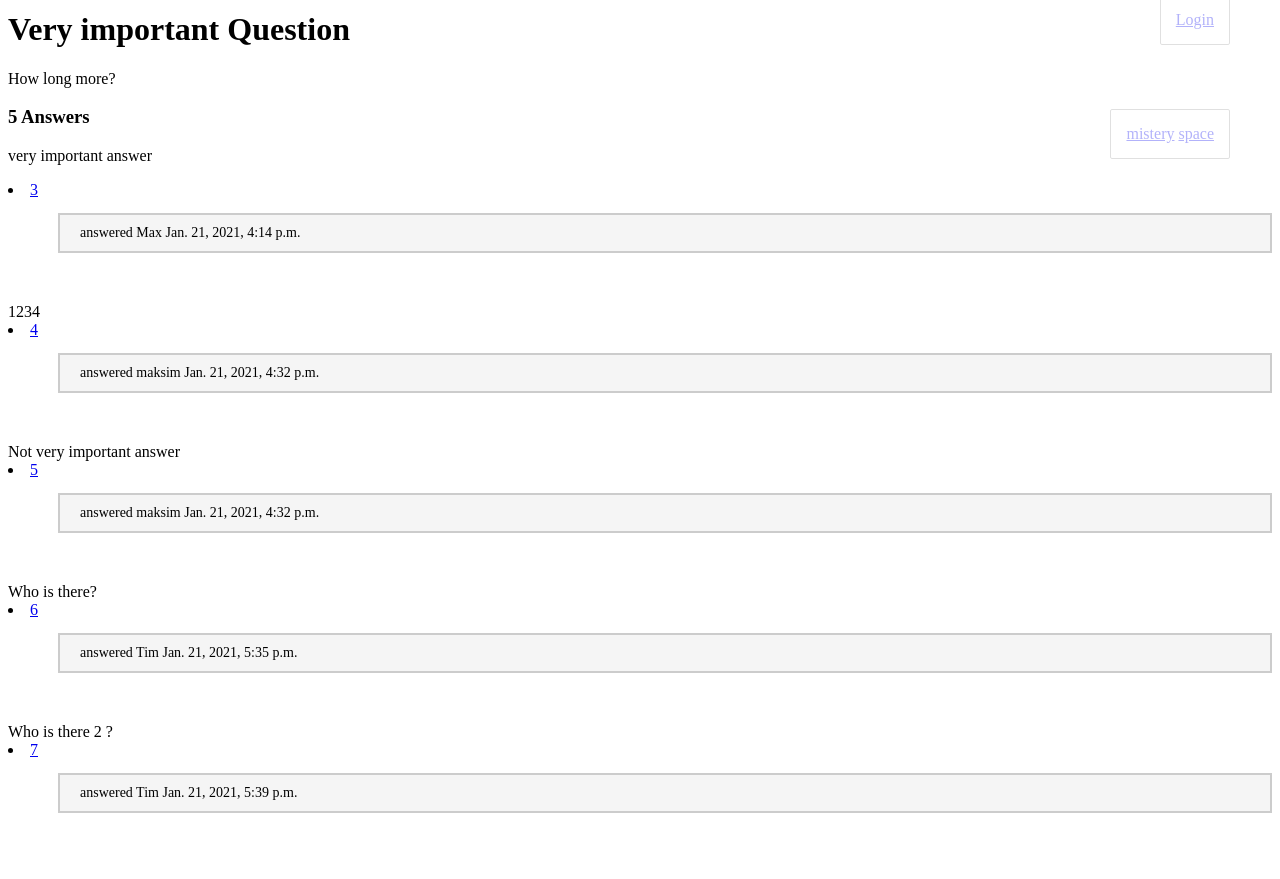
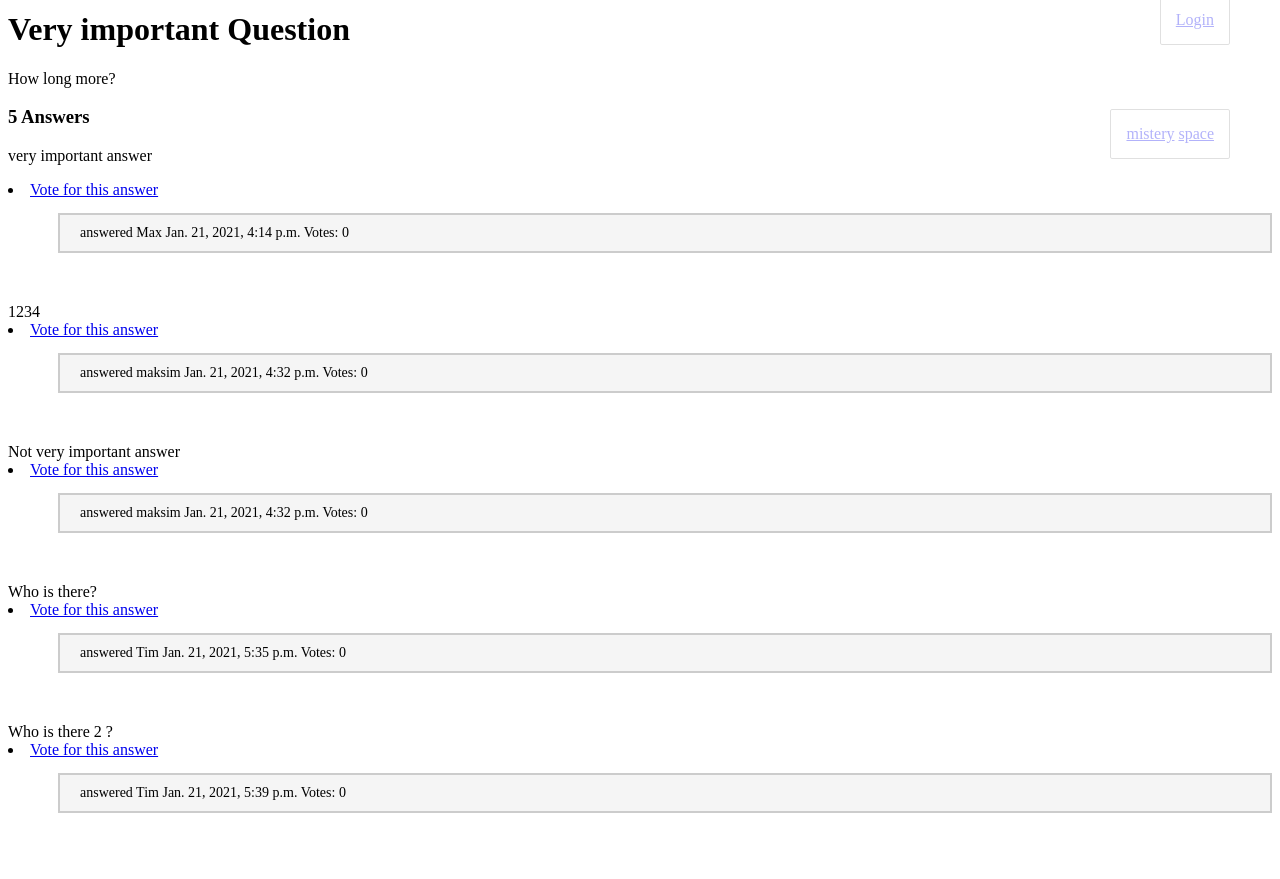
Before and after one commit to raptor72/hasker, a Django app: a page that uses hasker/templates/hasker/question_detail.html in a window 1280 px wide. Shown: the part 163-1042 px from the top of the page. Run offline with Django 3.2, Linux system fonts and the light colour scheme; data comes from the database, SQL or seed files in the repository; both versions use the stored data as it was after the commit.

Commit message:
correct vote

```diff
--- a/hasker/models.py
+++ b/hasker/models.py
@@ -56,6 +56,9 @@ class Answer(models.Model):
             return False
         return True
 
+    def vote_count(self):
+        return self.vote_set.values().__len__()
+
 
 class Tag(models.Model):
     title = models.CharField(max_length=50)
--- a/hasker/templates/hasker/question_detail.html
+++ b/hasker/templates/hasker/question_detail.html
@@ -29,8 +29,8 @@
        {% for answer in question.answer_set.all %}
             {{ answer.content }}
             <br>
-   <li><a href="{% url 'vote_answer_url' answer.id %}">{{ answer.id }}</a></li>
-            <p class="answered"> answered {{ answer.user  }} {{ answer.date_create }} </p>
+   <li><a href="{% url 'vote_answer_url' answer.id %}">Vote for this answer</a></li>
+            <p class="answered"> answered {{ answer.user  }} {{ answer.date_create }} Votes: {{ answer.vote_count }} </p>
             <br>
             <br>
        {% endfor %}
```
Also changed, not shown: db.sqlite3.
